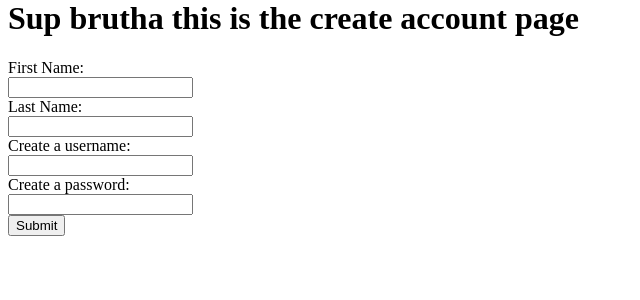
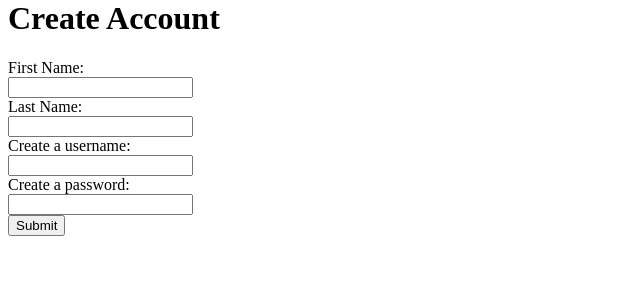
Before and after one commit to ben-hockley/Client-Project-Y1, a Flask app: page /createAccount in a window 1280 px wide. Shown: the part 21-321 px from the top of the page, without its empty margins (0-640 px from the left). Run offline with Flask 3, Linux system fonts and the light colour scheme.

Commit message:
Changed the titles of the pages

```diff
--- a/templates/Account_Details.html
+++ b/templates/Account_Details.html
@@ -1,4 +1,4 @@
 {%extends 'mainTemplate.html'%}
 {% block mainBlock%}
-<h1>Sup brutha this is the account details page</h1>
+<h1>Account details</h1>
 {% endblock%}
--- a/templates/Create_Account.html
+++ b/templates/Create_Account.html
@@ -1,6 +1,6 @@
 {%extends 'mainTemplate.html'%}
 {% block mainBlock%}
-<h1>Sup brutha this is the create account page</h1>
+<h1>Create Account</h1>
 {% endblock%}
 
 {% block mainBody%}
--- a/templates/Main Page.html
+++ b/templates/Main Page.html
@@ -1,6 +1,6 @@
 {%extends 'mainTemplate.html'%}
 {% block mainBlock%}
-<h1>Sup fam, dis is da main page init!</h1>
+<h1>HomePage</h1>
 {% endblock%}
 
 <script>
--- a/templates/mainTemplate.html
+++ b/templates/mainTemplate.html
@@ -5,7 +5,7 @@
     </header>
     <head>
             {% block mainBlock%}
-            <h1>Sup fam, dis is da template page init!</h1>
+            <h1>Template page</h1>
             {% endblock%}
     </head>
     <body>
```
